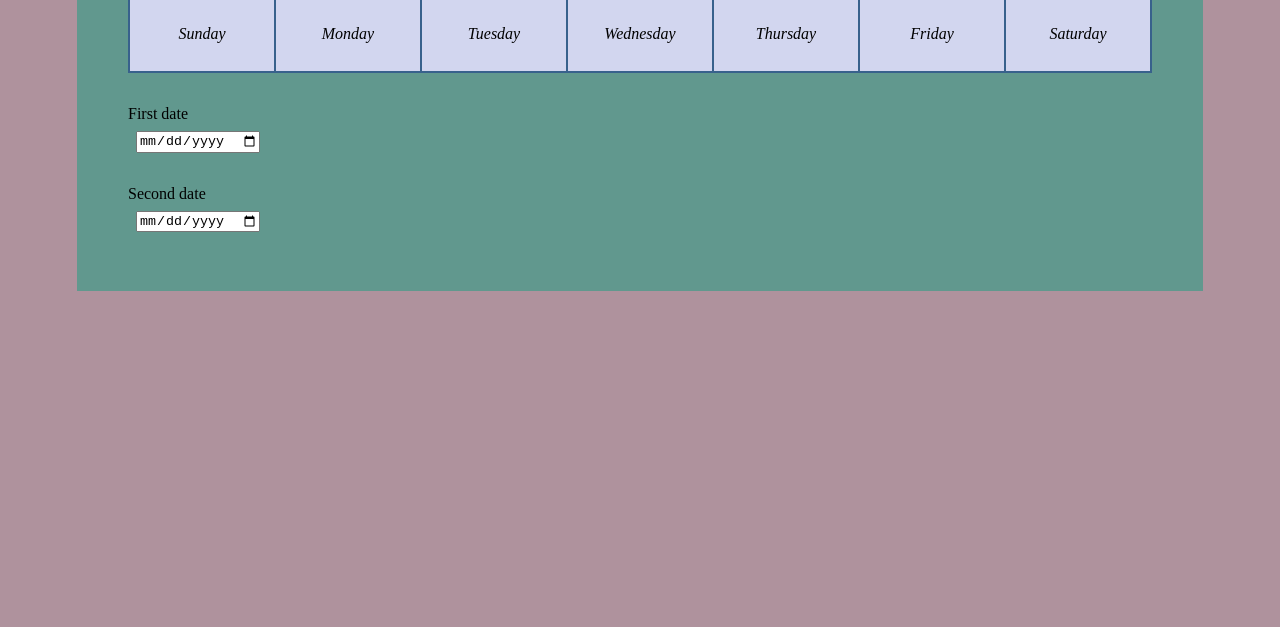
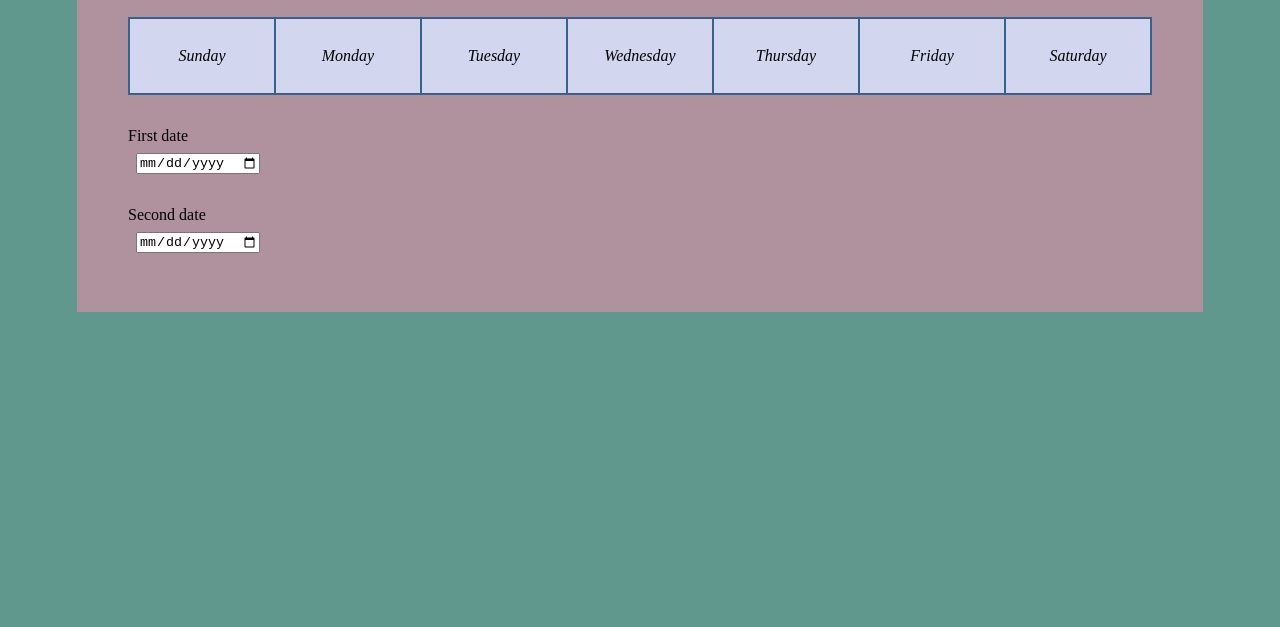
Before and after one commit to Czani89/matching-days, a plain HTML site: page index.html in a window 1280 px wide. Shown: the part 173-800 px from the top of the page. Drawn offline with nearby package versions, Linux system fonts and the light colour scheme.

Commit message:
addded background color and margin

```diff
--- a/style.css
+++ b/style.css
@@ -1,21 +1,21 @@
 body{
    margin: 0;
    padding: 0;
-background: rgb(175, 146, 157);
+   background-color: rgb(97, 152, 142);
 }
 .container{
+    margin-top: 3rem;
 margin-left: auto;
 margin-right: auto;
-   width: 80%;
-   padding: 4%;
-  background-color: rgb(97, 152, 142);
+width: 80%;
+padding: 4%;
+background: rgb(175, 146, 157);
 }
 h1{
     background-color: rgb(75, 83, 88);
     color: wheat;
     text-align: center;
     margin-bottom: 2rem;
-    margin-top: 3rem;
 }
  table{
      background-color: rgb(210, 214, 239);
```
